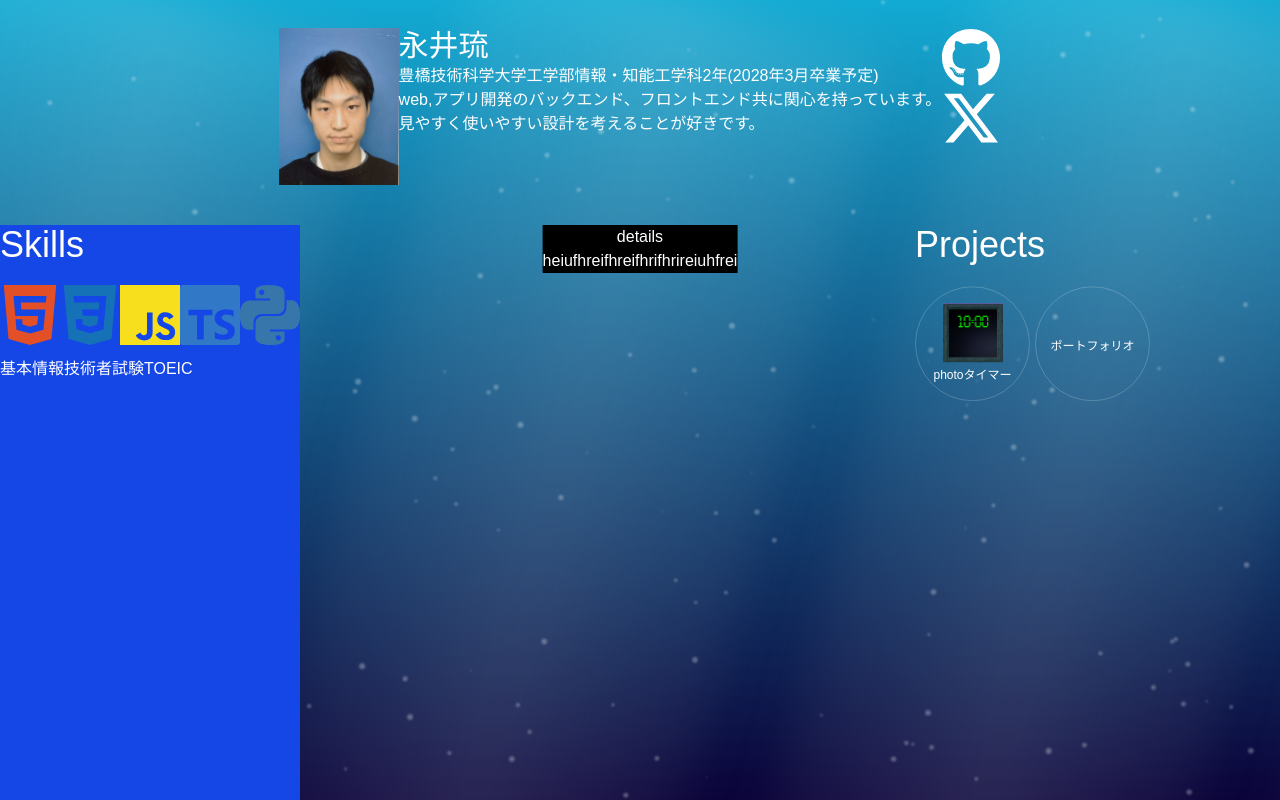
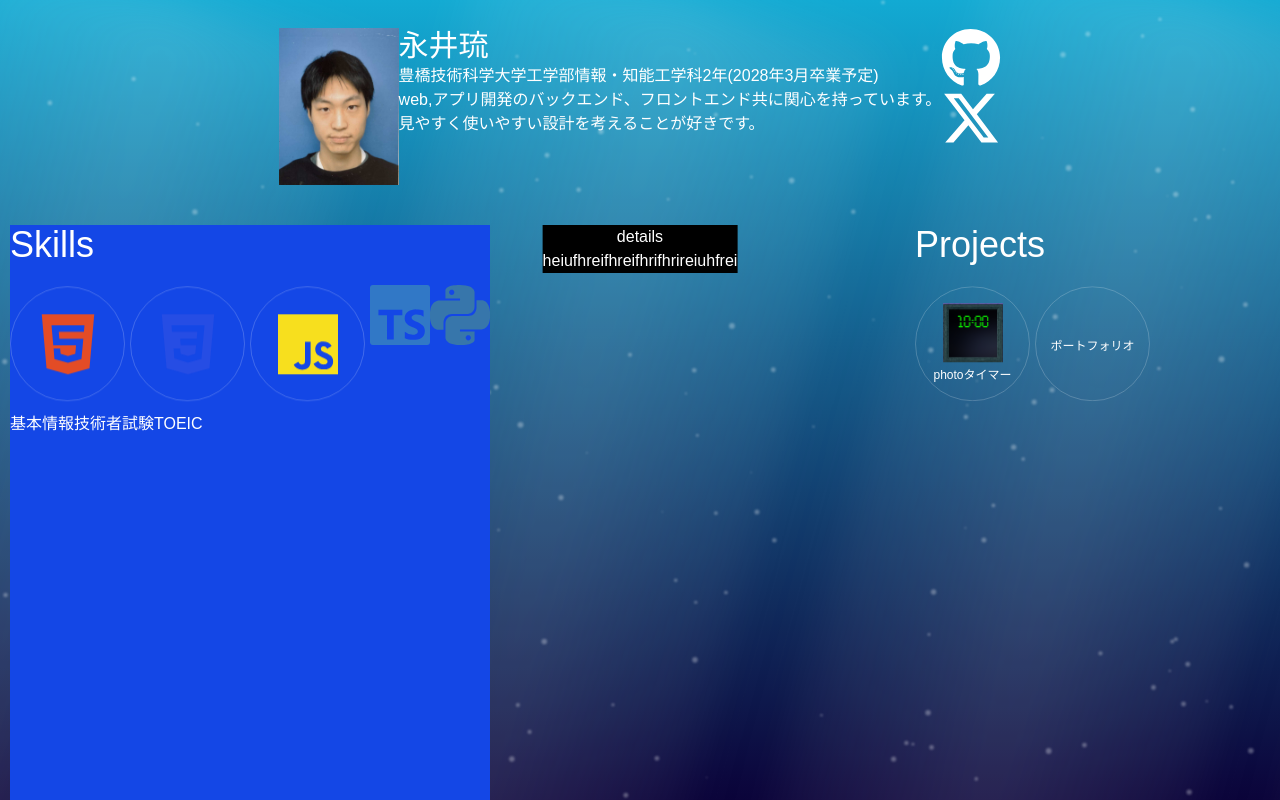
Before and after one commit to Ryu-0402/portfolio, a Next.js app: page / in a window 1280 px wide. Built offline with nearby package versions, Linux system fonts and the light colour scheme.

Commit message:
still making bubbleItem

```diff
--- a/src/app/components/BubbleItem.tsx
+++ b/src/app/components/BubbleItem.tsx
@@ -1,13 +1,14 @@
 "use client";
-import { useState } from "react";
+import { ReactNode, useState } from "react";
 import Image from "next/image";
 
 interface BubbleItemProps {
   iconSrc?: string;
   label?: string;
+  iconComponent?:ReactNode
 }
 
-export default function BubbleItem({ iconSrc, label }: BubbleItemProps) {
+export default function BubbleItem({ iconSrc, label,iconComponent }: BubbleItemProps) {
   const [animationStyle, setAnimationStyle] = useState({});
   const [isAnimating, setIsAnimating] = useState(false); // 🔥 アニメ中フラグ
 
@@ -29,6 +30,7 @@ export default function BubbleItem({ iconSrc, label }: BubbleItemProps) {
       style={animationStyle}
       className="flex flex-col items-center justify-center w-[115px] p-2 mr-[5px] bubble-container"
     >
+      {iconComponent && iconComponent}
       {iconSrc && (
         <Image
           src={iconSrc}
--- a/src/app/page.tsx
+++ b/src/app/page.tsx
@@ -69,24 +69,21 @@ export default function Home() {
 {/* skills,projects */}
         <div className="relative flex flex-1 mt-10">
     {/* skills */}
-          <div className="flex flex-col bg-blue-700 mr-auto">
+          <div className="flex flex-col bg-blue-700 ml-[10px] mr-auto">
             <h1 className="text-2xl sm:text-3xl md:text-4xl lg:text-4xl">
               Skills
             </h1>
 
             <div className="flex flex-row mt-5">
-              <div className="flex flex-col items-center">
-                <SiHtml5 size={60} className="text-[#e34f26]"/>
-                <p></p>
-              </div>
-              <div className="flex flex-col items-center">
-                <SiCss3 size={60} className="text-[#1572b6]"/>
-                <p></p>
-              </div>
-              <div className="flex flex-col items-center">
-                <SiJavascript size={60} className="text-[#f7df1e]"/>
-                <p></p>
-              </div>
+              <BubbleItem
+                iconComponent={<SiHtml5 size={60} className="text-[#e34c26]" />}
+              />
+              <BubbleItem
+                iconComponent={<SiCss3 size={60} className="text-[#264de4]" />}
+              />
+              <BubbleItem
+                iconComponent={<SiJavascript size={60} className="text-[#f7df1e]" />}
+              />
               <div className="flex flex-col items-center">
                 <SiTypescript size={60} className="text-[#3178c6]"/>
                 <p></p>
@@ -125,10 +122,6 @@ export default function Home() {
             <div className="flex flex-row mt-5">
               <BubbleItem iconSrc="/photoタイマー-icon.png" label="photoタイマー"/>
               <BubbleItem label="ポートフォリオ"/>
-              <div className="flex flex-col items-center w-[115px] p-2">
-              <p className="text-[12px]">
-              </p>
-              </div>
             </div>
           </div>
     {/* projects end */}
```
